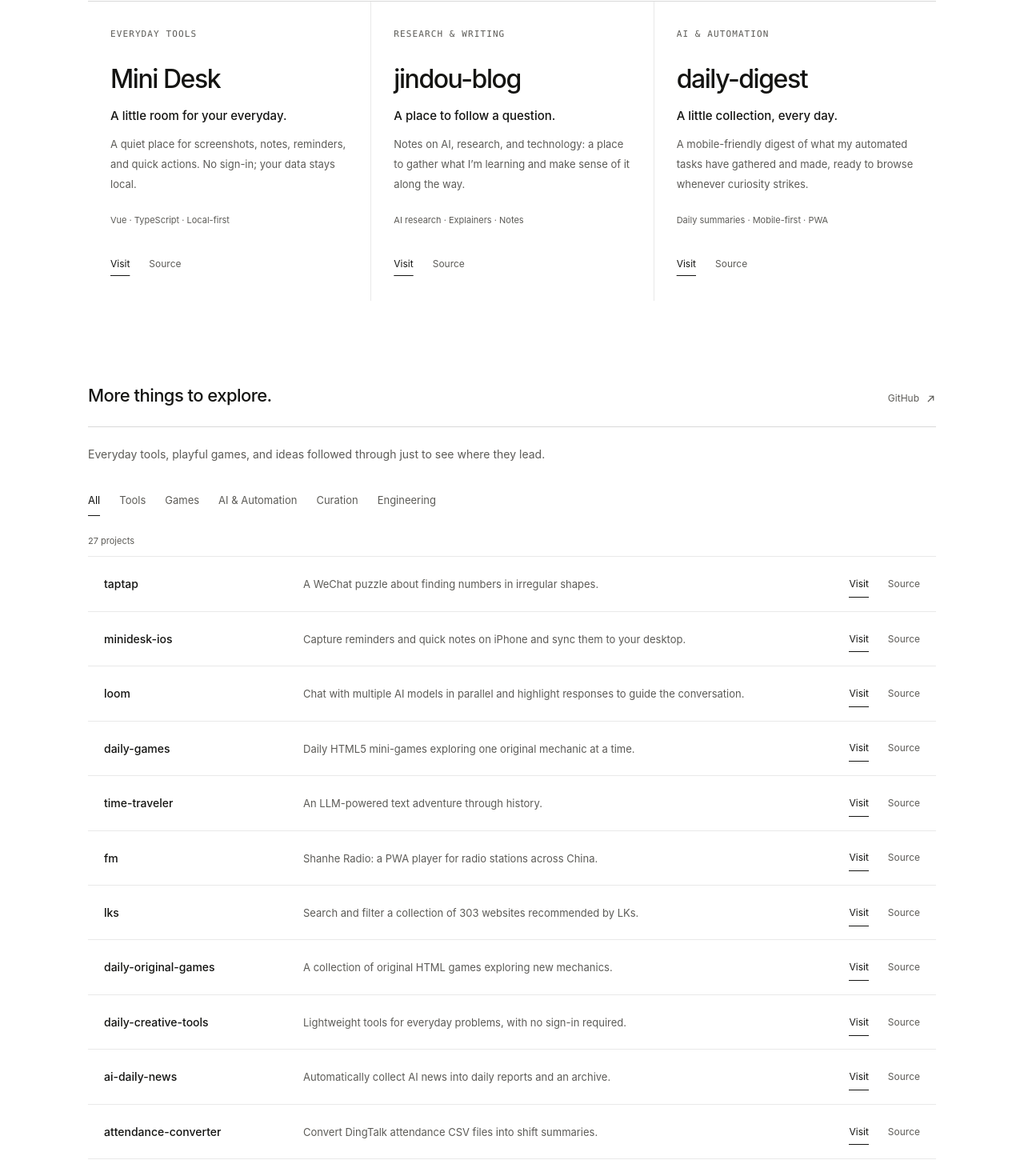
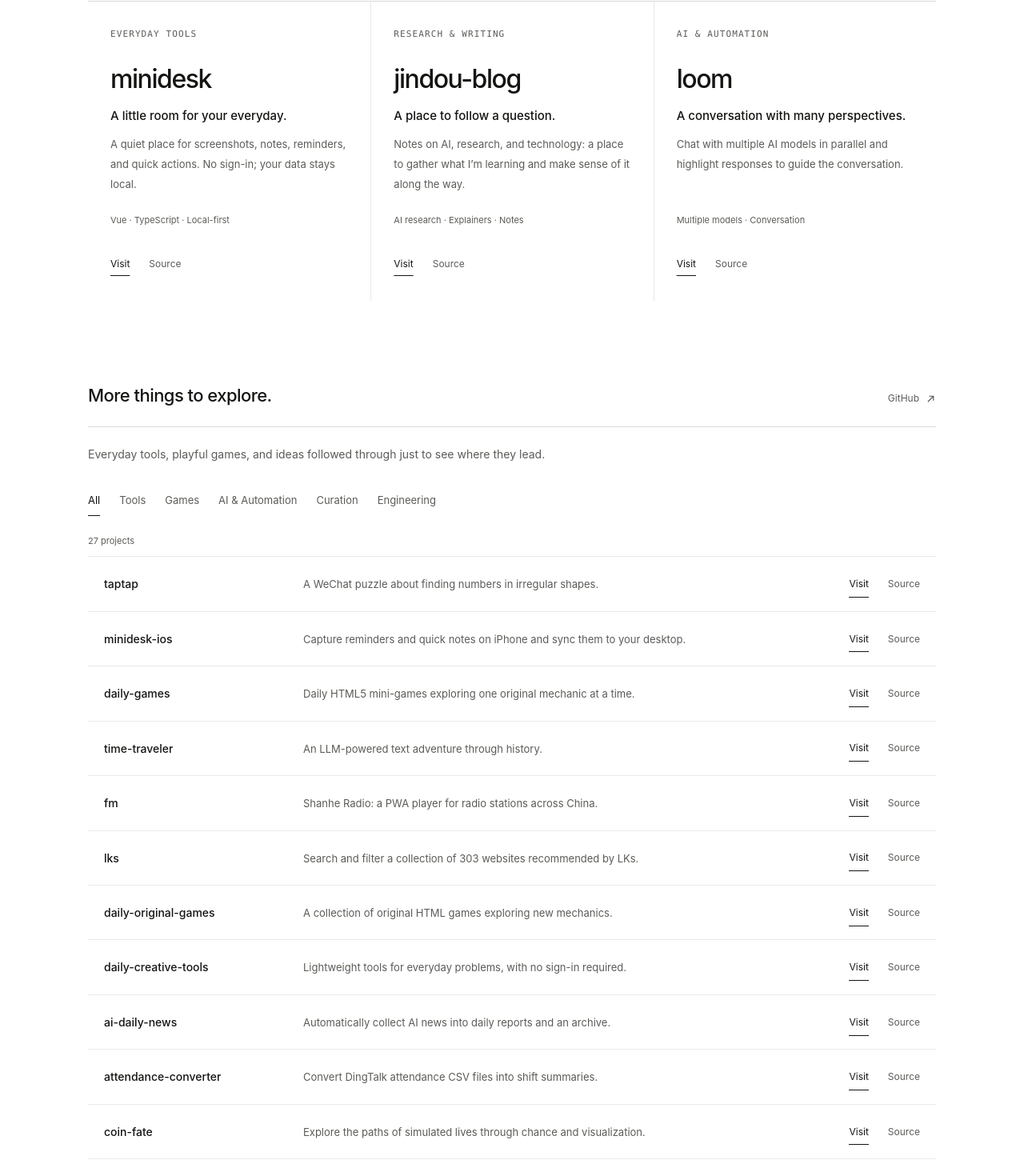
Before and after one commit to xiangjianan/xiangjianan.github.io, a Vue app: page / in a window 1280 px wide. Shown: the part 628-2098 px from the top of the page at 80% size. Built offline with nearby package versions, Linux system fonts and the light colour scheme.

Commit message:
Feature loom and move daily digest to catalog

```diff
--- a/src/data/repositories.json
+++ b/src/data/repositories.json
@@ -16,14 +16,6 @@
       "href": "https://github.com/xiangjianan/minidesk-ios",
       "liveUrl": "https://apps.apple.com/us/app/minidesk/id6823998088",
       "updated": "2026-10-30"
-    },
-    {
-      "name": "loom",
-      "desc": "Chat with multiple AI models in parallel and highlight responses to guide the conversation.",
-      "category": "ai",
-      "href": "https://github.com/xiangjianan/loom",
-      "liveUrl": "https://xiangjianan.github.io/loom/",
-      "updated": "2026-10-07"
     },
     {
       "name": "daily-games",
@@ -96,6 +88,14 @@
       "href": "https://github.com/xiangjianan/coin-fate",
       "liveUrl": "https://xiangjianan.github.io/coin-fate/",
       "updated": "2026-09-12"
+    },
+    {
+      "name": "daily-digest",
+      "desc": "A mobile-friendly digest of daily automated task outputs.",
+      "category": "ai",
+      "href": "https://github.com/xiangjianan/daily-digest",
+      "liveUrl": "https://xiangjianan.github.io/daily-digest/",
+      "updated": "2026-10-17"
     },
     {
       "name": "daily-tools",
--- a/src/data/site.js
+++ b/src/data/site.js
@@ -13,7 +13,7 @@ export const CATEGORIES = [
 export const REPOSITORIES = snapshot.repositories.map(p => ({ ...p, desc: isChinese ? (descriptions[p.name] || p.desc) : p.desc }))
 export const CHECKED_AT = snapshot.checkedAt
 export const FEATURED = [
-  { name: 'Mini Desk', title: t('A little room for your everyday.', '给日常留一方小天地。'), tag: t('Everyday tools', '日常工具'), desc: t('A quiet place for screenshots, notes, reminders, and quick actions. No sign-in; your data stays local.', '一个安静的空间，放置截图、笔记、提醒和快捷操作。无需登录，数据保存在本地。'), liveUrl: 'https://minidesk.online', repoUrl: `${GITHUB_URL}/minidesk`, detail: 'Vue · TypeScript · Local-first', delay: 0 },
+  { name: 'minidesk', title: t('A little room for your everyday.', '给日常留一方小天地。'), tag: t('Everyday tools', '日常工具'), desc: t('A quiet place for screenshots, notes, reminders, and quick actions. No sign-in; your data stays local.', '一个安静的空间，放置截图、笔记、提醒和快捷操作。无需登录，数据保存在本地。'), liveUrl: 'https://minidesk.online', repoUrl: `${GITHUB_URL}/minidesk`, detail: 'Vue · TypeScript · Local-first', delay: 0 },
   { name: 'jindou-blog', title: t('A place to follow a question.', '顺着问题，慢慢探索。'), tag: t('Research & writing', '研究与写作'), desc: t('Notes on AI, research, and technology: a place to gather what I’m learning and make sense of it along the way.', '记录关于 AI、研究与技术的探索，把学习中的想法慢慢整理清楚。'), liveUrl: 'https://jindou-blog.pages.dev', repoUrl: `${GITHUB_URL}/jindou-blog`, detail: 'AI research · Explainers · Notes', delay: 60 },
-  { name: 'daily-digest', title: t('A little collection, every day.', '每天收集一点新东西。'), tag: t('AI & Automation', 'AI 与自动化'), desc: t('A mobile-friendly digest of what my automated tasks have gathered and made, ready to browse whenever curiosity strikes.', '自动任务收集与创作的每日合集，适合在手机上随手翻看。'), liveUrl: 'https://xiangjianan.github.io/daily-digest/', repoUrl: `${GITHUB_URL}/daily-digest`, detail: 'Daily summaries · Mobile-first · PWA', delay: 120 },
+  { name: 'loom', title: t('A conversation with many perspectives.', '让不同的想法一起对话。'), tag: t('AI & Automation', 'AI 与自动化'), desc: t('Chat with multiple AI models in parallel and highlight responses to guide the conversation.', '同时与多个 AI 模型对话，通过高亮回答引导接下来的交流。'), liveUrl: 'https://xiangjianan.github.io/loom/', repoUrl: `${GITHUB_URL}/loom`, detail: t('Multiple models · Conversation', '多模型 · 对话'), delay: 120 },
 ]
```
Also changed, not shown: 1 other file (tests, documents, lock files or other folders).
